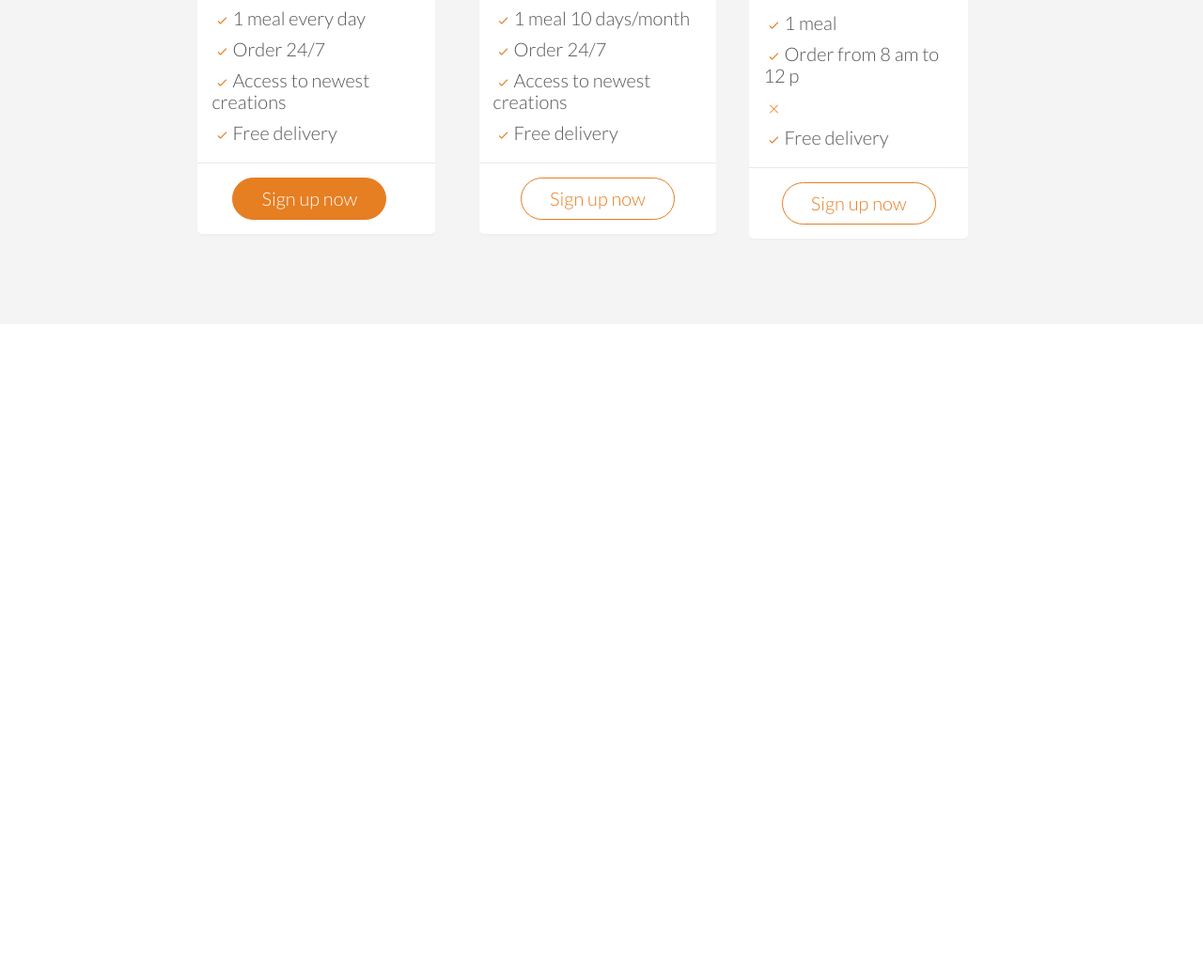
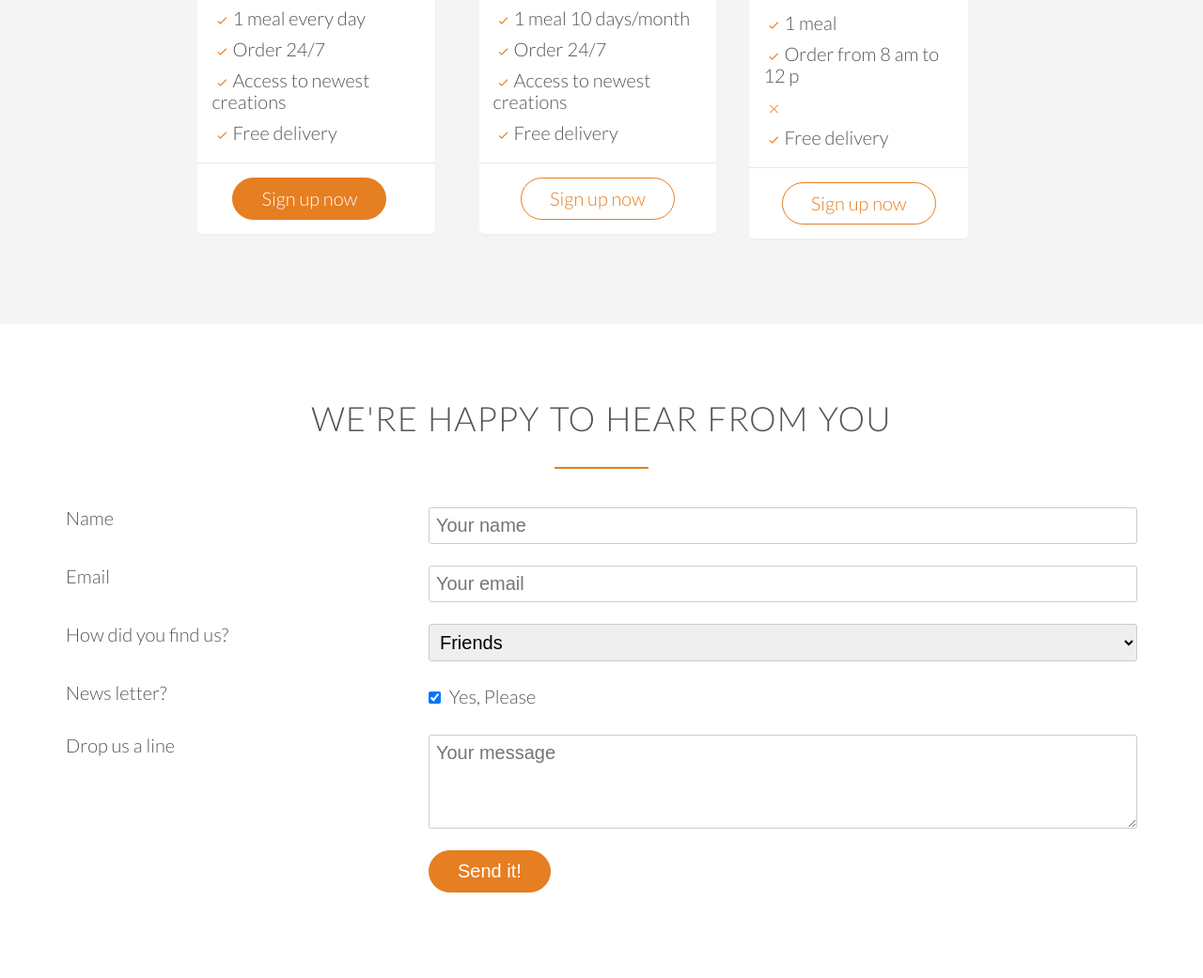
Before and after one commit to shaweii/Omnifood.github.io, a plain HTML site: page index.html in a window 1280 px wide. Shown: the part 4296-5337 px from the top of the page at 94% size. Before the commit the page ends 4641 px from the top, so only its background shows below. Drawn offline with Linux system fonts and the light colour scheme; files whose address does not match are found by name.

Commit message:
form style

```diff
--- a/Resource/css/style.css
+++ b/Resource/css/style.css
@@ -134,7 +134,8 @@ h2::after{
 
 /* BUTTONS */
 .btn:link,
-.btn:visited{
+.btn:visited,
+input[type=submit]{
     display: inline-block;
     padding: 10px 30px;
     text-decoration: none;
@@ -144,7 +145,8 @@ h2::after{
 }
 
 .btn-full:link,
-.btn-full:visited{
+.btn-full:visited,
+input[type=submit]{
     background-color: #e67e22;
     border: 1px solid #e67e22;
     color: #fff;
@@ -158,12 +160,15 @@ h2::after{
 }
 
 .btn-full:hover,
-.btn-full:active{
+.btn-full:active
+{
     background-color: #cf6d17;
 }
 
 .btn:hover,
-.btn:active{
+.btn:active,
+input[type=submit]:hover,
+input[type=submit]:active{
     background-color:  #cf6d17;
 }
 
@@ -420,3 +425,29 @@ font-weight: 300;
 .plan-box ul li{
     padding: 5px 0;
 }
+
+/* CONTACT FORMS */
+.contact-form{
+    widows: 60%;
+    margin: 0 auto;
+}
+
+input[type="text"],input[type="email"],
+select,textarea{
+    width: 100%;
+    padding: 7px;
+    border-radius: 3px;
+    border: 1px solid #ccc;
+}
+
+textarea{
+    height: 100px;
+}
+
+input[type="checkbox"]{
+    margin: 10px 5px 10px 0;
+}
+
+*:focus{
+    outline: none;
+}
--- a/index.html
+++ b/index.html
@@ -329,6 +329,74 @@
             </div>
         </div>
     </section>
+
+    <section class="section-forms">
+        <div class="row">
+            <h2>We're happy to hear from you</h2>
+        </div>
+        <div class="row">
+            <form action="#" method="POST" class="contact-form">
+                <div class="row">
+                    <div class="col span-1-of-3">
+                        <label for="name">Name</label>
+                    </div>
+                    <div class="col span-2-of-3">
+                        <input type="text" name="name" id="name" placeholder="Your name" required>
+                    </div>
+                </div>
+
+                <div class="row">
+                    <div class="col span-1-of-3">
+                        <label for="email">Email</label>
+                    </div>
+                    <div class="col span-2-of-3">
+                        <input type="email" name="email" id="email" placeholder="Your email" required>
+                    </div>
+                </div>
+
+                <div class="row">
+                    <div class="col span-1-of-3">
+                        <label for="find-us">How did you find us?</label>
+                    </div>
+                    <div class="col span-2-of-3">
+                        <select name="find-us" id="find-us">
+                            <option value="friends" selected>Friends</option>
+                            <option value="search">Search engine</option>
+                            <option value="advert">Advertisement</option>
+                            <option value="other">Other</option>
+                        </select>
+                    </div>
+                </div>
+
+                <div class="row">
+                    <div class="col span-1-of-3">
+                        <label>News letter?</label>
+                    </div>
+                    <div class="col span-2-of-3">
+                        <input type="checkbox" name="news" id="news" checked> Yes, Please
+                    </div>
+                </div>
+
+                <div class="row">
+                    <div class="col span-1-of-3">
+                        <label>Drop us a line</label>
+                    </div>
+                    <div class="col span-2-of-3">
+                        <textarea name="message" placeholder="Your message"></textarea>
+                    </div>
+                </div>
+
+                <div class="row">
+                    <div class="col span-1-of-3">
+                        <label>&nbsp;</label>
+                    </div>
+                    <div class="col span-2-of-3">
+                        <input type="submit" value="Send it!">
+                    </div>
+                </div>
+            </form>
+        </div>
+    </section>
 </body>
 
 </html>
```
